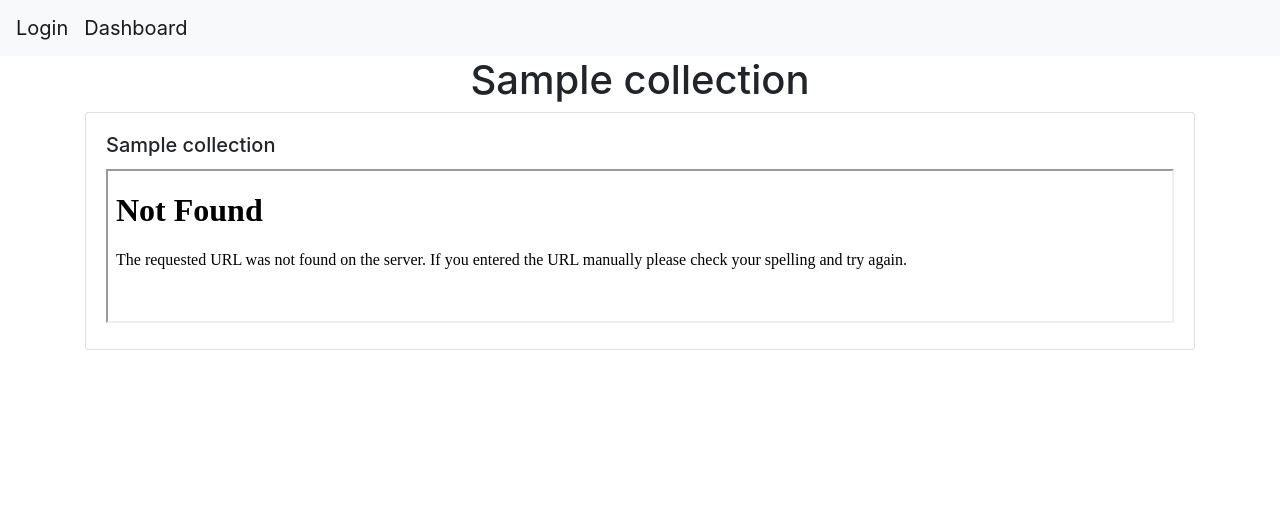
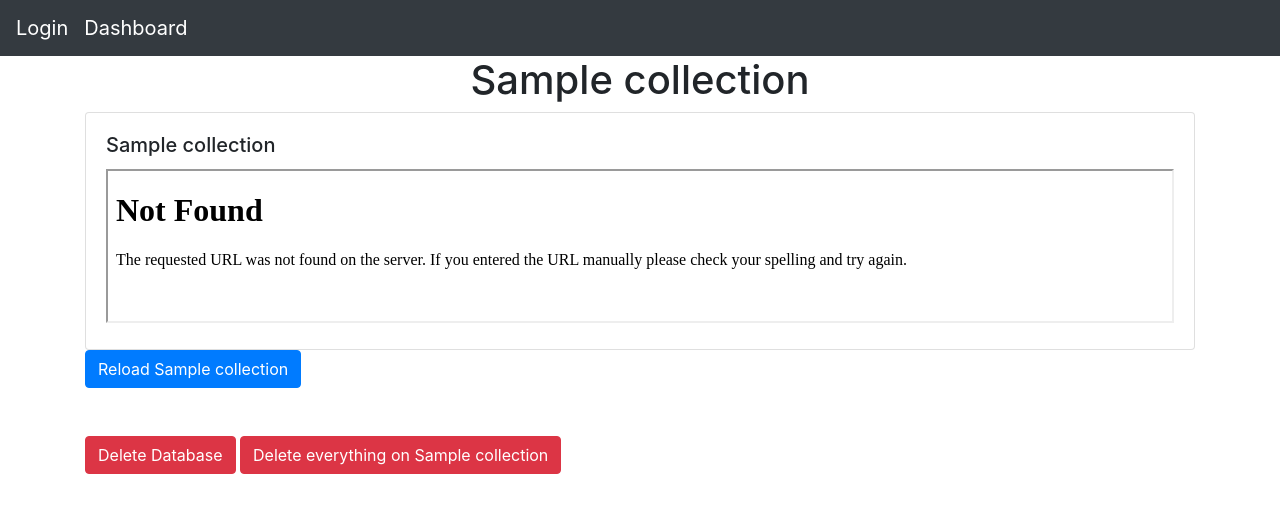
Before and after one commit to Amazeryogo/CrispyDB, a Python web app: template templates/collection.html in a window 1280 px wide. Shown: the top 513 px of the page. Run offline with Jinja, Linux system fonts and the light colour scheme; the template is opened without the code that fills it: most values are stand-ins (such as "Sample title", 1, 10 or a date in 2020); some libraries are stand-ins or nearby versions.

Commit message:
some changes

```diff
--- a/core/collection.py
+++ b/core/collection.py
@@ -43,6 +43,7 @@
 
     def removeall(self):
         self.data = []
+        self.save()
 
     def keysearch(self, key):
         for i in self.data:
--- a/forms.py
+++ b/forms.py
@@ -1,5 +1,6 @@
 from flask_wtf import FlaskForm
 import wtforms
+
 
 class LoginForm(FlaskForm):
     username = wtforms.StringField('Username', validators=[wtforms.validators.DataRequired()])
@@ -10,3 +11,8 @@
 class NewCollectionForm(FlaskForm):
     name = wtforms.StringField('Name', validators=[wtforms.validators.DataRequired()])
     submit = wtforms.SubmitField('Create')
+
+
+class CLIform(FlaskForm):
+    command = wtforms.StringField('Command', validators=[wtforms.validators.DataRequired()])
+    submit = wtforms.SubmitField('Submit')
--- a/templates/Intro.html
+++ b/templates/Intro.html
@@ -12,7 +12,7 @@
   <body>
     <!--- Navbar -->
     <div>
-    <nav class="navbar navbar-expand-lg navbar-light bg-light">
+    <nav class="navbar navbar-expand-lg navbar-dark bg-dark">
         <a class="navbar-brand " href="/web/login">Login</a>
         <a class="navbar-brand " href="/web/dashboard">Dashboard</a>
     </nav>
--- a/templates/collection.html
+++ b/templates/collection.html
@@ -8,7 +8,7 @@
     <title>{{collection}}</title>
   </head>
   <body>
-      <nav class="navbar navbar-expand-lg navbar-light bg-light">
+      <nav class="navbar navbar-expand-lg navbar-dark bg-dark">
         <a class="navbar-brand " href="/web/login">Login</a>
         <a class="navbar-brand " href="/web/dashboard">Dashboard</a>
     </nav>
@@ -25,6 +25,10 @@
           </div>
         </div>
       </div>
+      <a href="/web/collections/{{collection}}" class="btn btn-primary">Reload {{collection}}</a>
+      <br/><br/><br/>
+      <a href="/web/delete/{{collection}}" class="btn btn-danger">Delete Database</a>
+      <a href="/web/deleteall/{{collection}}" class="btn btn-danger">Delete everything on {{collection}}</a>
     </div>
     {% endblock %}
   </body>
--- a/templates/index.html
+++ b/templates/index.html
@@ -11,17 +11,16 @@
     <title>Dashboard</title>
   </head>
   <body>
-  <nav class="navbar navbar-expand-lg navbar-light bg-light">
+  <nav class="navbar navbar-expand-lg navbar-dark bg-dark">
         <a class="navbar-brand " href="/web/logout">Logout</a>
     </nav>
 
   <h1 style="text-align:center">Dashboard</h1>
+  {% for collection in collections %}
   <div class="container">
-    {% for collection in collections %}
   <div class="col-md-4" style="width:800px; margin:0 auto;">
     <ul class="list-group">
     <a href="/web/collections/{{collection}}"><li class="list-group-item active">{{collection}}</li></a>
-    <a href="/web/delete/{{collection}}"><li class="list-group-item disabled">Delete the collection {{collection}}</li></a>
     </ul>
   </div>
   </div>
```
Also changed, not shown: core/database.py (+4 -5 lines), src.py (+18 -16 lines), setpath.py (renamed from changepath.py), 2 other files.
